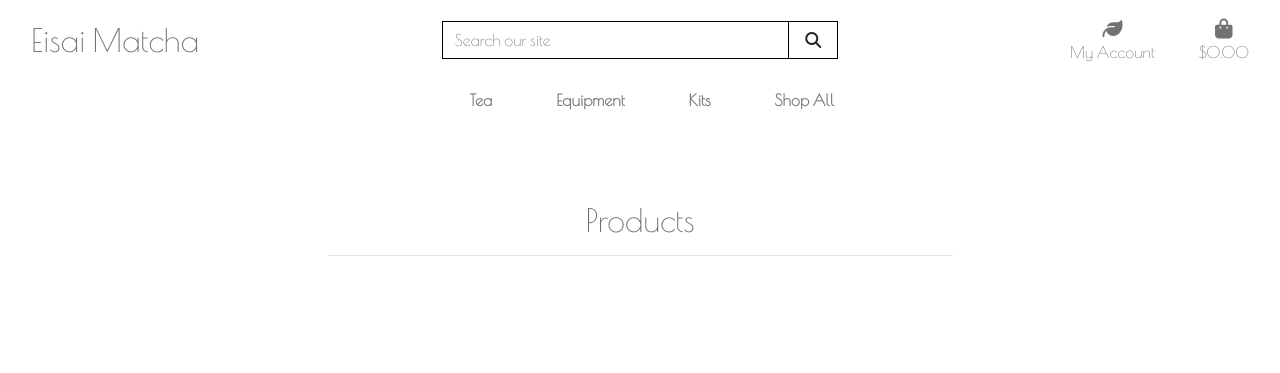
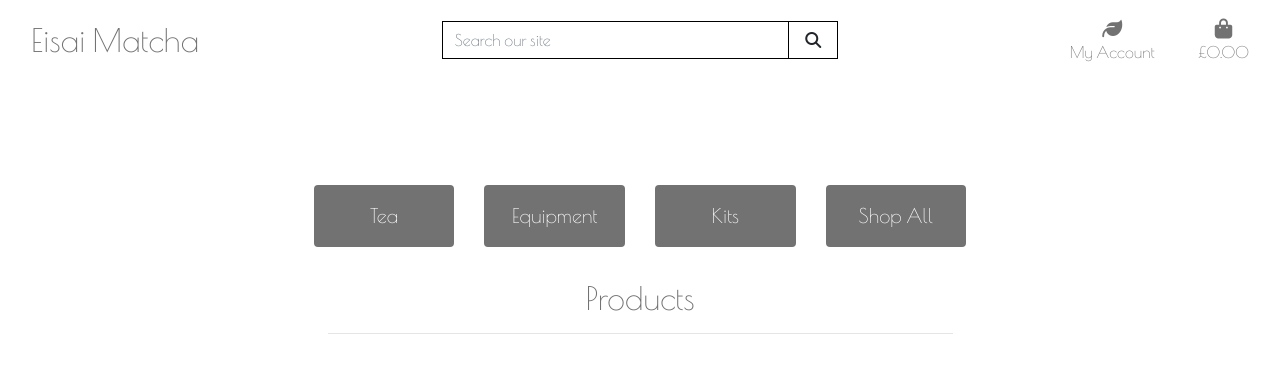
Before and after one commit to MCamish29/eisaimatcha, a Django app: page /products/ in a window 1280 px wide. Shown: the top 373 px of the page. Run offline with Django 3.2, Linux system fonts and the light colour scheme; data that the repository does not hold is empty; some libraries are stand-ins or nearby versions.

Commit message:
add product category fitlering

```diff
--- a/products/templates/products/products.html
+++ b/products/templates/products/products.html
@@ -3,7 +3,22 @@
 {% block page_header %}
     <div class="container header-container">
         <div class="row">
-            <div class="col"></div>
+            <div class="col">
+                <div class="row justify-content-center">
+                    <div class="col-6 col-sm-3 col-md-3 col-lg-2 col-xl-2 mb-3 d-flex">
+                        <a href="{% url 'products' %}?category=Tea" class="btn-lg rounded py-3 shop-button w-100 text-center">Tea</a>
+                    </div>
+                    <div class="col-6 col-sm-3 col-md-3 col-lg-2 col-xl-2 mb-3 d-flex">
+                        <a href="{% url 'products' %}?category=Equipment" class="btn-lg rounded py-3 shop-button w-100 text-center">Equipment</a>
+                    </div>
+                    <div class="col-6 col-sm-3 col-md-3 col-lg-2 col-xl-2 mb-3 d-flex">
+                        <a href="{% url 'products' %}?category=Kits" class="btn-lg rounded py-3 shop-button w-100 text-center">Kits</a>
+                    </div>
+                    <div class="col-6 col-sm-3 col-md-3 col-lg-2 col-xl-2 mb-3 d-flex">
+                        <a href="{% url 'products' %}" class="btn-lg rounded py-3 shop-button w-100 text-center">Shop All</a>
+                    </div>
+                </div>
+            </div>
         </div>
     </div>
 {% endblock %}
--- a/products/views.py
+++ b/products/views.py
@@ -1,30 +1,48 @@
-from django.shortcuts import render,redirect, reverse, get_object_or_404
+from django.shortcuts import render, redirect, reverse, get_object_or_404
 from django.contrib import messages
 from django.db.models import Q
 from .models import Tea, Equipment, Kit
 
 def all_products(request):
-    """A view to return all products page"""
+    """A view to return all products page with category and search filters"""
 
+    category_filter = request.GET.get('category', None)  # Get category filter from URL parameters
     # Fetch all products
     teas = Tea.objects.all()
     equipment = Equipment.objects.all()
     kits = Kit.objects.all()
     search = None
-    if request.GET:
-        if 'q' in request.GET:
-            search = request.GET['q']
-            if not search:
-                messages.error(request, "No search criteria entered!")
-                return redirect(reverse('products'))
 
-            # Perform search in category names, product names, and descriptions
-            queries = Q(category__category__icontains=search) | Q(product_name__icontains=search) | Q(description__icontains=search)
-            teas = teas.filter(queries)
-            equipment = equipment.filter(queries)
-            kits = kits.filter(queries)
 
-    # Combine all products into one list (optional, if you want to display them all together)
+    # Search functionality
+    if request.GET.get('q'):
+        search = request.GET['q']
+        if not search:
+            messages.error(request, "No search criteria entered!")
+            return redirect(reverse('products'))
+
+        # Perform search in category names, product names, and descriptions
+        queries = Q(category__category__icontains=search) | Q(product_name__icontains=search) | Q(description__icontains=search)
+        teas = teas.filter(queries)
+        equipment = equipment.filter(queries)
+        kits = kits.filter(queries)
+
+    # Apply category filter (if category is passed in the URL)
+    if category_filter:
+        if category_filter.lower() == 'tea':
+            teas = teas.all()
+            equipment = Equipment.objects.none()
+            kits = Kit.objects.none()
+        elif category_filter.lower() == 'equipment':
+            equipment = equipment.all()
+            teas = Tea.objects.none()
+            kits = Kit.objects.none()
+        elif category_filter.lower() == 'kits':
+            kits = kits.all()
+            teas = Tea.objects.none()
+            equipment = Equipment.objects.none()
+
+    # Combine all filtered products into one list
     all_products = list(teas) + list(equipment) + list(kits)
 
     context = {
--- a/templates/base.html
+++ b/templates/base.html
@@ -83,7 +83,7 @@
                     {% if grand_total %}
                     ${{ grand_total|floatformat:2 }}
                     {% else %}
-                    $0.00
+                    £0.00
                     {% endif %}
                   </p>
                 </div>
@@ -94,12 +94,7 @@
       </div>
       <div class="row bg-white">
         <nav class="navbar navbar-expand-lg navbar-light w-100">
-          <button class="navbar-toggler" type="button" data-toggle="collapse" data-target="#main-nav"
-            aria-controls="main-nav" aria-expanded="false" aria-label="Toggle navigation">
-            <span class="navbar-toggler-icon"></span>
-          </button>
           {% include 'includes/mobile-top-header.html' %}
-          {% include 'includes/main-nav.html' %}
         </nav>
       </div>
     </header>
--- a/templates/includes/main-nav.html
+++ b/templates/includes/main-nav.html
@@ -1,19 +1,19 @@
 <div class="collapse navbar-collapse" id="main-nav">
     <ul class="navbar-nav w-auto mx-auto">
         <li class="nav-item dropdown">
-            <a class="logo-font font-weight-bold nav-link text-black mr-5" href="#" id="all-products-link" data-toggle="dropdown" aria-haspopup="true" aria-expanded="false">
+            <a class="logo-font font-weight-bold nav-link text-black mr-5" href="{% url 'products' %}?category=Tea" id="all-products-link" data-toggle="dropdown" aria-haspopup="true" aria-expanded="false">
                 Tea
             </a>
         </li>
 
         <li class="nav-item dropdown">
-            <a class="logo-font font-weight-bold nav-link text-black mr-5" href="#" id="clothing-link" data-toggle="dropdown" aria-haspopup="true" aria-expanded="false">
+            <a class="logo-font font-weight-bold nav-link text-black mr-5" href="{% url 'products' %}?category=Equipment" id="clothing-link" data-toggle="dropdown" aria-haspopup="true" aria-expanded="false">
                 Equipment
             </a>
         </li>
 
         <li class="nav-item dropdown">
-            <a class="logo-font font-weight-bold nav-link text-black mr-5" href="#" id="homeware-link" data-toggle="dropdown" aria-haspopup="true" aria-expanded="false">
+            <a class="logo-font font-weight-bold nav-link text-black mr-5" href="{% url 'products' %}?category=Kits" id="homeware-link" data-toggle="dropdown" aria-haspopup="true" aria-expanded="false">
                 Kits
             </a>
         </li>
--- a/templates/includes/mobile-top-header.html
+++ b/templates/includes/mobile-top-header.html
@@ -2,7 +2,7 @@
     <h2 class="text-center my-2">Eisai Matcha</h2> <!-- Adding the H2 title here -->
 </li>
 <li class="list-inline-item">
-    <a class="text-main nav-link d-block d-lg-none" href="#" id="mobile-search" data-toggle="dropdown" aria-haspopup="true" aria-expanded="false">
+    <a class="text-main nav-link d-block d-md-none d-lg-none" href="#" id="mobile-search" data-toggle="dropdown" aria-haspopup="true" aria-expanded="false">
         <div class="text-center">
             <div><i class="fas fa-search fa-lg"></i></div>
             <p class="my-0">Search</p>
```
Also changed, not shown: home/templates/home/index.html (+17 -2 lines).
